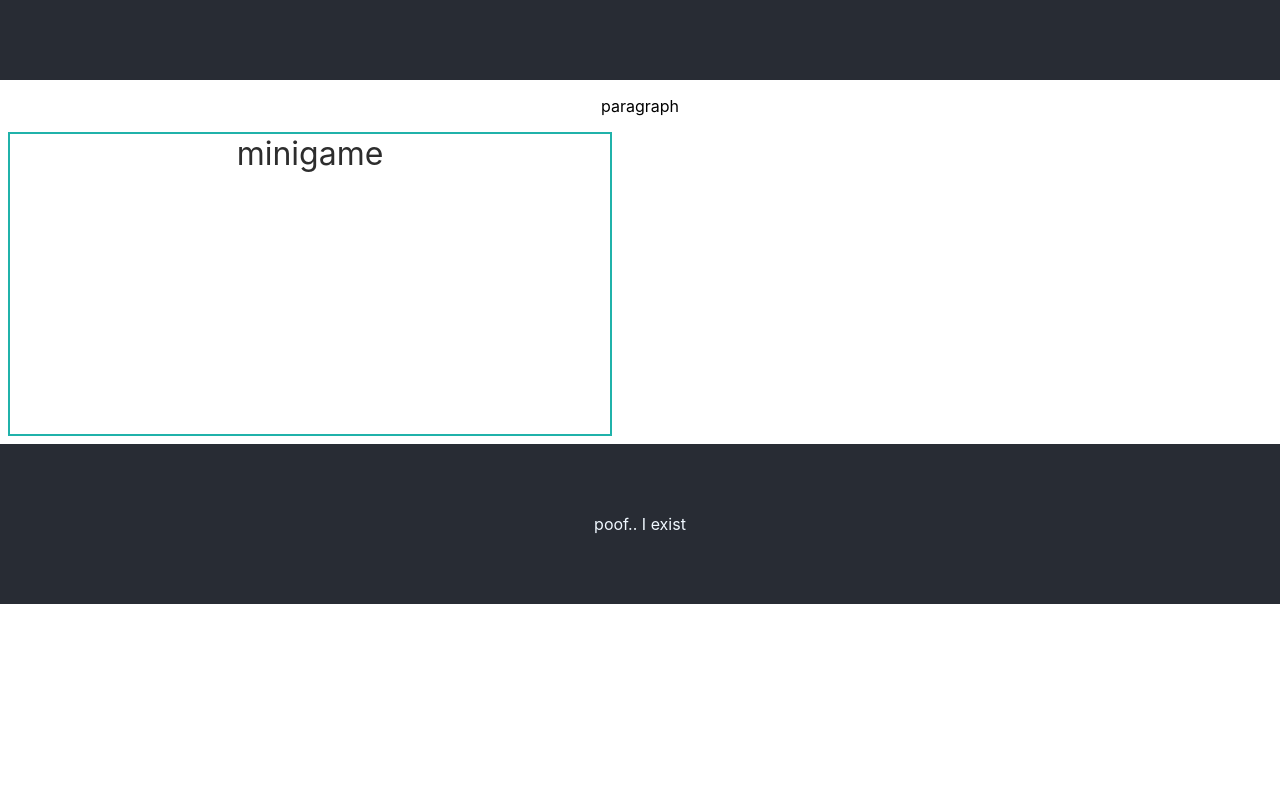
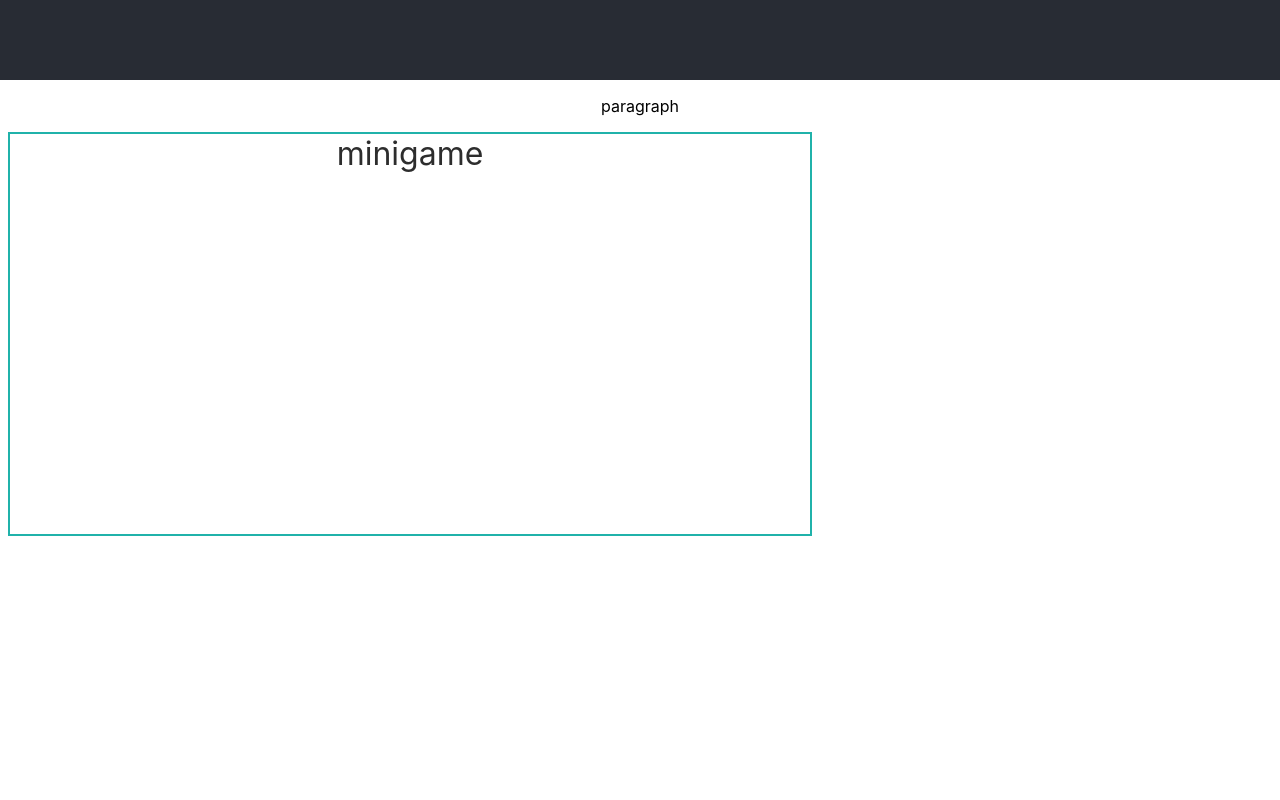
Before and after one commit to yellowellaphant/yellowellaphant.github.io, a React (Create React App) app: page / in a window 1280 px wide. Shown: the part 720-1520 px from the top of the page. Before the commit the page ends 1324 px from the top, so only its background shows below. Built offline with nearby package versions, Linux system fonts and the light colour scheme.

Commit message:
enlarged minigame section

```diff
--- a/src/App.css
+++ b/src/App.css
@@ -47,9 +47,13 @@
   }
 }
 
+#minigame-section {
+  min-height: 200vh;
+}
+
 .minigame-div {
-  width: 600px;
-  height: 300px;
+  width: 100vh;
+  height: 50vh;
   border: 2px solid lightseagreen;
   margin: 1vh;
   color: rgb(45, 45, 45);
@@ -58,7 +62,6 @@
 
 #github-profile-pic {
   width: 5vh;
-
 }
 .construction-cat-png {
   width: 500px;
--- a/src/App.js
+++ b/src/App.js
@@ -19,7 +19,9 @@ function App() {
         </a>
       </header>
       <Section />
-      <Minigame />
+      <div id='minigame-section'>
+        <Minigame />
+      </div>
       <footer id='main-footer'>poof.. I exist</footer>
     </div>
   );
```
